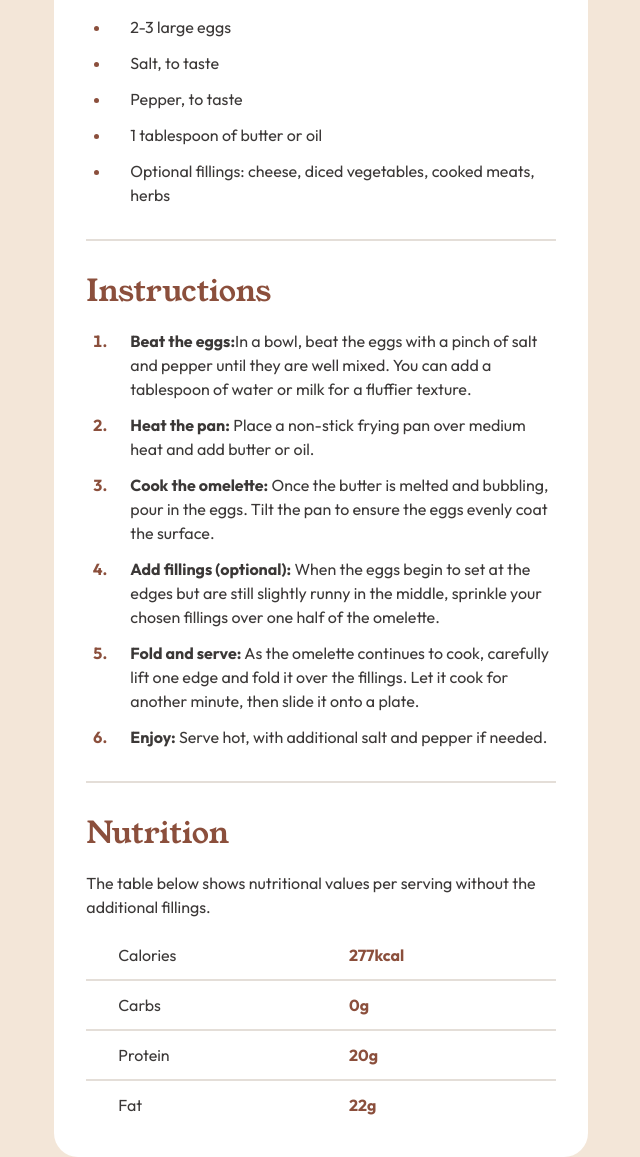
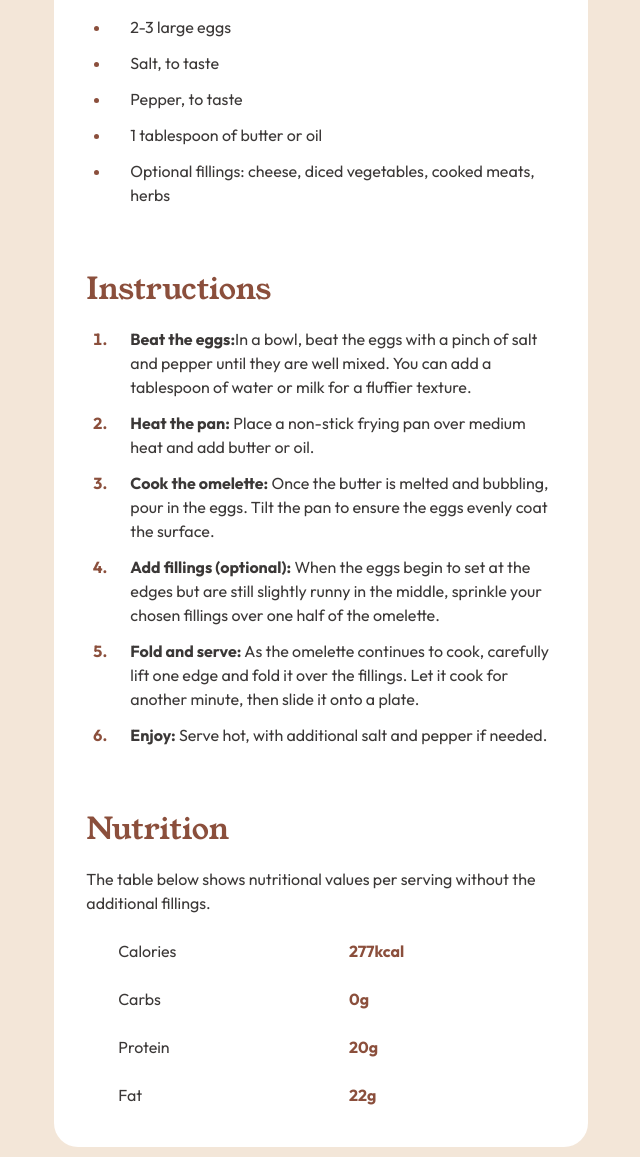
Before and after one commit to Cyrilebl/recipe-page, a website: page index.html in a window 1280 px wide. Shown: the part 740-1897 px from the top of the page, without its empty margins (319-959 px from the left). Drawn offline with Linux system fonts and the light colour scheme.

Commit message:
border adjust

```diff
--- a/index.html
+++ b/index.html
@@ -57,7 +57,7 @@
         </section>
 
         <!-- Liste des ingrédients -->
-        <section class="my-8 border-b-2 border-grey pb-8">
+        <section class="my-8 border-b border-grey pb-8">
           <h2 class="font-title text-title text-3xl mb-5">Ingredients</h2>
           <ul class="list-disc marker:text-title marker:text-sm ml-6">
             <li class="mt-3 pl-5">2-3 large eggs</li>
@@ -71,7 +71,7 @@
         </section>
 
         <!-- Instructions -->
-        <section class="my-8 border-b-2 border-grey pb-8">
+        <section class="my-8 border-b border-grey pb-8">
           <h2 class="font-title text-title text-3xl mb-5">Instructions</h2>
           <ol class="list-decimal marker:text-title marker:font-bold ml-6">
             <li class="mt-3 pl-5">
@@ -113,19 +113,19 @@
             additional fillings.
           </p>
           <div
-            class="flex flex-row items-center mt-6 border-b-2 border-grey pb-3"
+            class="flex flex-row items-center mt-6 border-b border-grey pb-3"
           >
             <span class="basis-1/2 ml-8">Calories</span>
             <strong class="basis-1/2 ml-6 text-title">277kcal</strong>
           </div>
           <div
-            class="flex flex-row items-center mt-3 border-b-2 border-grey pb-3"
+            class="flex flex-row items-center mt-3 border-b border-grey pb-3"
           >
             <span class="basis-1/2 ml-8">Carbs</span>
             <strong class="basis-1/2 ml-6 text-title">0g</strong>
           </div>
           <div
-            class="flex flex-row items-center mt-3 border-b-2 border-grey pb-3"
+            class="flex flex-row items-center mt-3 border-b border-grey pb-3"
           >
             <span class="basis-1/2 ml-8">Protein</span>
             <strong class="basis-1/2 ml-6 text-title">20g</strong>
```
